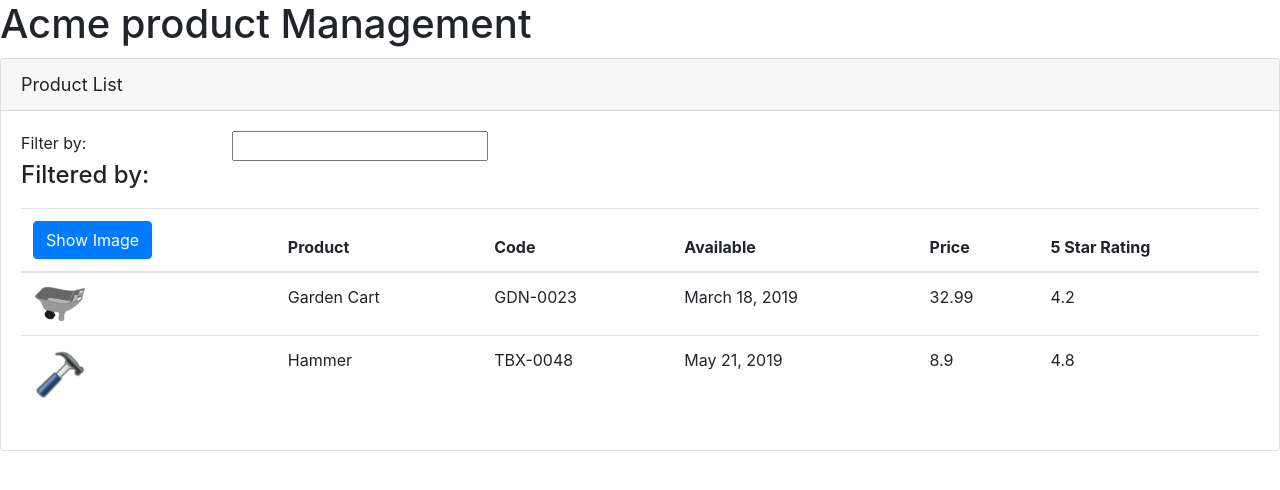
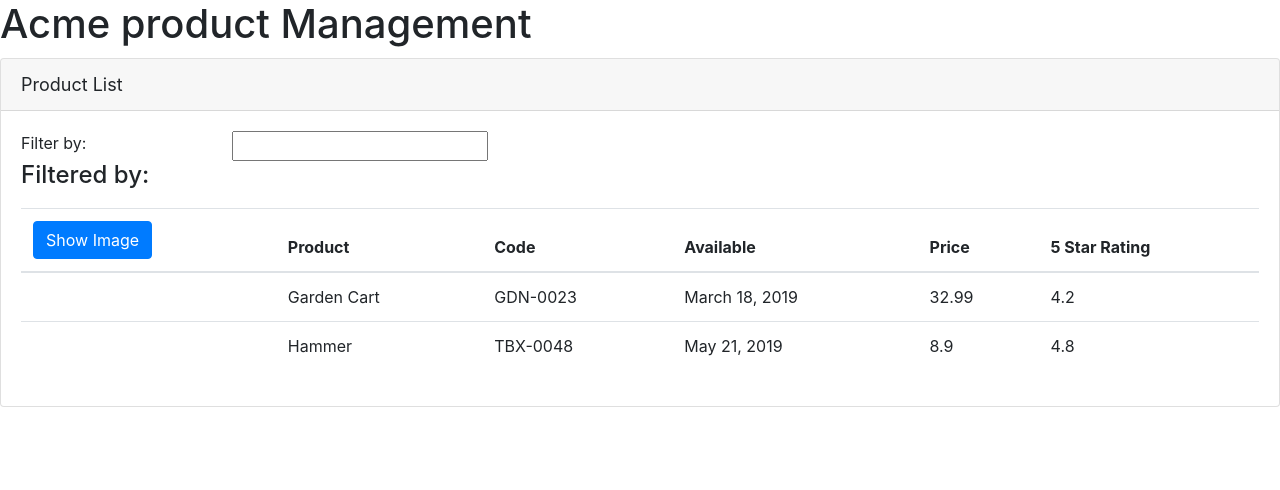
Before and after one commit to adnan-0603/Angular, an Angular app: page / in a window 1280 px wide. Shown: the top 490 px of the page. Built offline with nearby package versions, Linux system fonts and the light colour scheme.

Commit message:
Event Binding

```diff
--- a/src/app/products/product-list.component.html
+++ b/src/app/products/product-list.component.html
@@ -20,8 +20,9 @@
                 <thead>
                     <tr>
                         <th>
-                            <button class = 'btn btn-primary'>
-                                Show Image
+                            <button class = 'btn btn-primary'
+                            (click)= 'toggleImage()'>
+                                {{showImage ? 'Hide' : 'Show'}} Image
                             </button>
                         </th>
                         <th>Product</th>
@@ -33,8 +34,8 @@
                 </thead>
                 <tbody>
                     <tr *ngFor ='let product of products'>
-                        <td>
-                            <img [src]='product.imageUrl'
+                        <td><img *ngIf = 'showImage'
+                                [src]='product.imageUrl'
                                 [title]='product.productName'
                                 [style.width.px]='imageWidth'
                                 [style.margin.px]='imageMargin'>
--- a/src/app/products/product-list.components.ts
+++ b/src/app/products/product-list.components.ts
@@ -9,6 +9,7 @@
     pageTitle: string = "Product List";
     imageWidth: number =50;
     imageMargin: number =2;
+    showImage : boolean = false;
     products :any[] =[
         {
             "productId": 2,
@@ -33,4 +34,8 @@
 
     ];
 
+    toggleImage(): void{
+        this.showImage =!this.showImage;
+    }
+
 }
```
